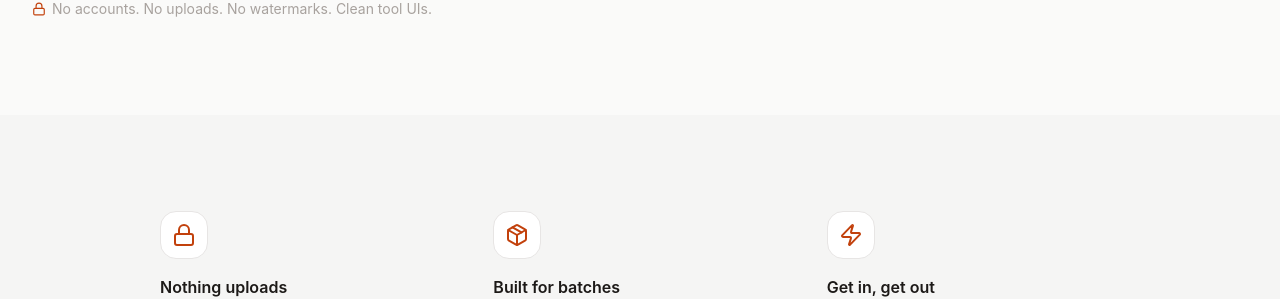
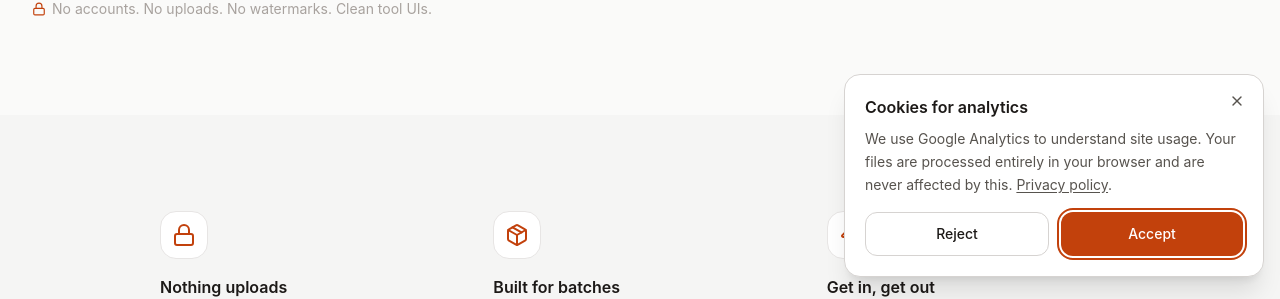
Before and after one commit to gdeetan/convertyard, a Next.js app: page / in a window 1280 px wide. Shown: the part 507-806 px from the top of the page. Built offline with nearby package versions, Linux system fonts and the light colour scheme; no server answers.

Commit message:
feat: mount GA4 and CookieBanner in root layout

```diff
--- a/app/layout.tsx
+++ b/app/layout.tsx
@@ -1,5 +1,7 @@
 import type { Metadata } from 'next'
 import { SiteShell } from '@/components/site-shell/site-shell'
+import { GA4 } from '@/components/analytics/ga4'
+import { CookieBanner } from '@/components/site-shell/cookie-banner'
 import './globals.css'
 
 export const metadata: Metadata = {
@@ -21,6 +23,8 @@ export default function RootLayout({
     <html lang="en">
       <body>
         <SiteShell>{children}</SiteShell>
+        <GA4 />
+        <CookieBanner />
       </body>
     </html>
   )
```
